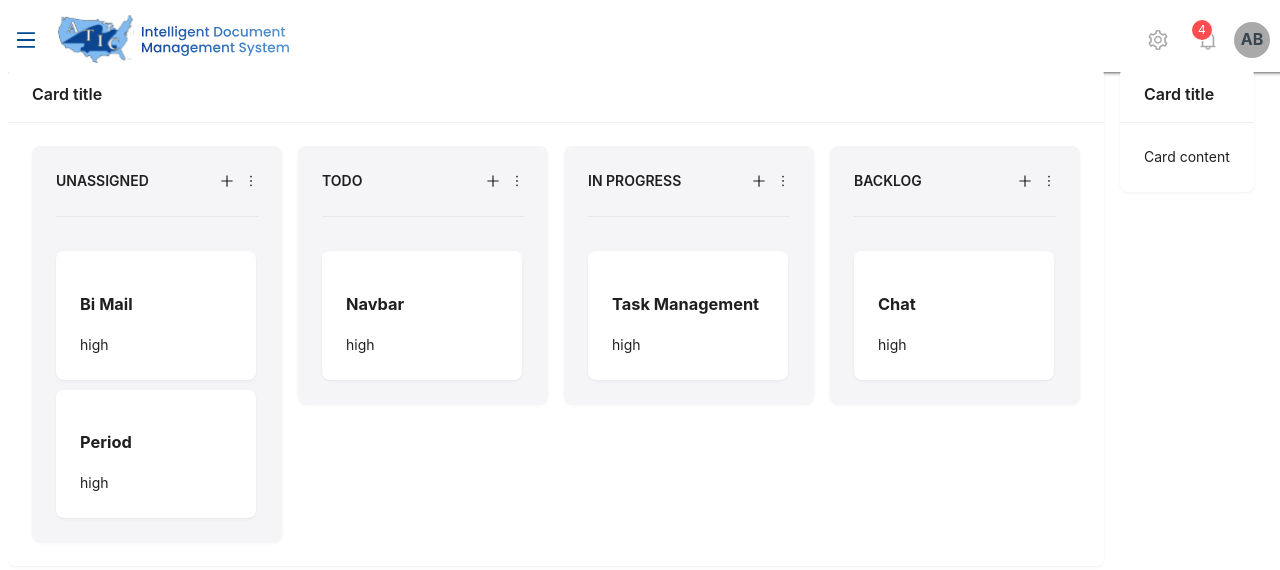
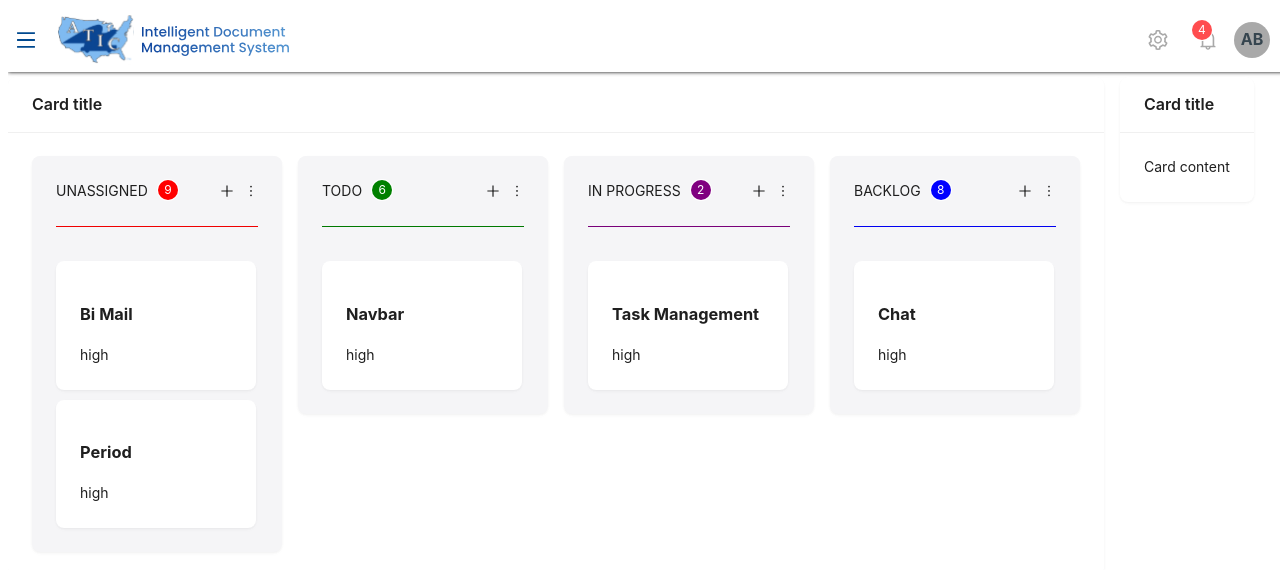
Before and after one commit to agiratech-ahil/IDMS_POC, a React (Vite) app: page /task in a window 1280 px wide. Shown: the top 570 px of the page. Built offline with nearby package versions, Linux system fonts and the light colour scheme.

Commit message:
task color changed

```diff
--- a/src/pages/task/TaskCard.tsx
+++ b/src/pages/task/TaskCard.tsx
@@ -1,4 +1,4 @@
-import { Card, Col, Divider, Row, Typography } from "antd";
+import { Badge, Card, Col, Divider, Row, Typography } from "antd";
 import React from "react";
 import TicketDetails from "./TicketDetails";
 import { MoreOutlined, PlusOutlined } from "@ant-design/icons";
@@ -7,6 +7,8 @@ const TaskCard = () => {
   const cardData = [
     {
       title: "Unassigned",
+      divider: "red",
+      badge: "9",
       tasks: [
         {
           title: "Bi Mail",
@@ -22,6 +24,9 @@ const TaskCard = () => {
     },
     {
       title: "ToDo",
+      divider: "green",
+      badge: "6",
+
       tasks: [
         {
           title: "Navbar",
@@ -32,6 +37,9 @@ const TaskCard = () => {
     },
     {
       title: "In Progress",
+      divider: "purple",
+      badge: "2",
+
       tasks: [
         {
           title: "Task Management",
@@ -42,6 +50,9 @@ const TaskCard = () => {
     },
     {
       title: "Backlog",
+      divider: "blue",
+      badge: "8",
+
       tasks: [
         {
           title: "Chat",
@@ -67,15 +78,29 @@ const TaskCard = () => {
                   justifyContent: "space-between",
                 }}
               >
-                <Typography style={{ fontWeight: 600 }}>
-                  {item?.title?.toUpperCase()}
-                </Typography>
+                <div
+                  style={{
+                    display: "flex",
+                    flexDirection: "row",
+                    gap: "10px",
+                  }}
+                >
+                  <Typography>{item?.title?.toUpperCase()}</Typography>
+                  <Badge
+                    count={item?.badge}
+                    style={{ background: item?.divider }}
+                  />
+                </div>
                 <div>
                   <PlusOutlined style={{ marginRight: "10px" }} />
                   <MoreOutlined />
                 </div>
               </div>
-              <Divider></Divider>
+              <Divider
+                style={{
+                  background: item?.divider,
+                }}
+              ></Divider>
               <TicketDetails details={item?.tasks} />
             </Card>
           </Col>
--- a/src/pages/task/index.tsx
+++ b/src/pages/task/index.tsx
@@ -3,7 +3,7 @@ import { Card, Col, Row } from "antd";
 import TaskCard from "./TaskCard";
 const TaskManagement = () => {
   return (
-    <Row gutter={16}>
+    <Row gutter={16} style={{ marginTop: "10px" }}>
       <Col>
         <Card title="Card title" bordered={false}>
           <TaskCard />
```
